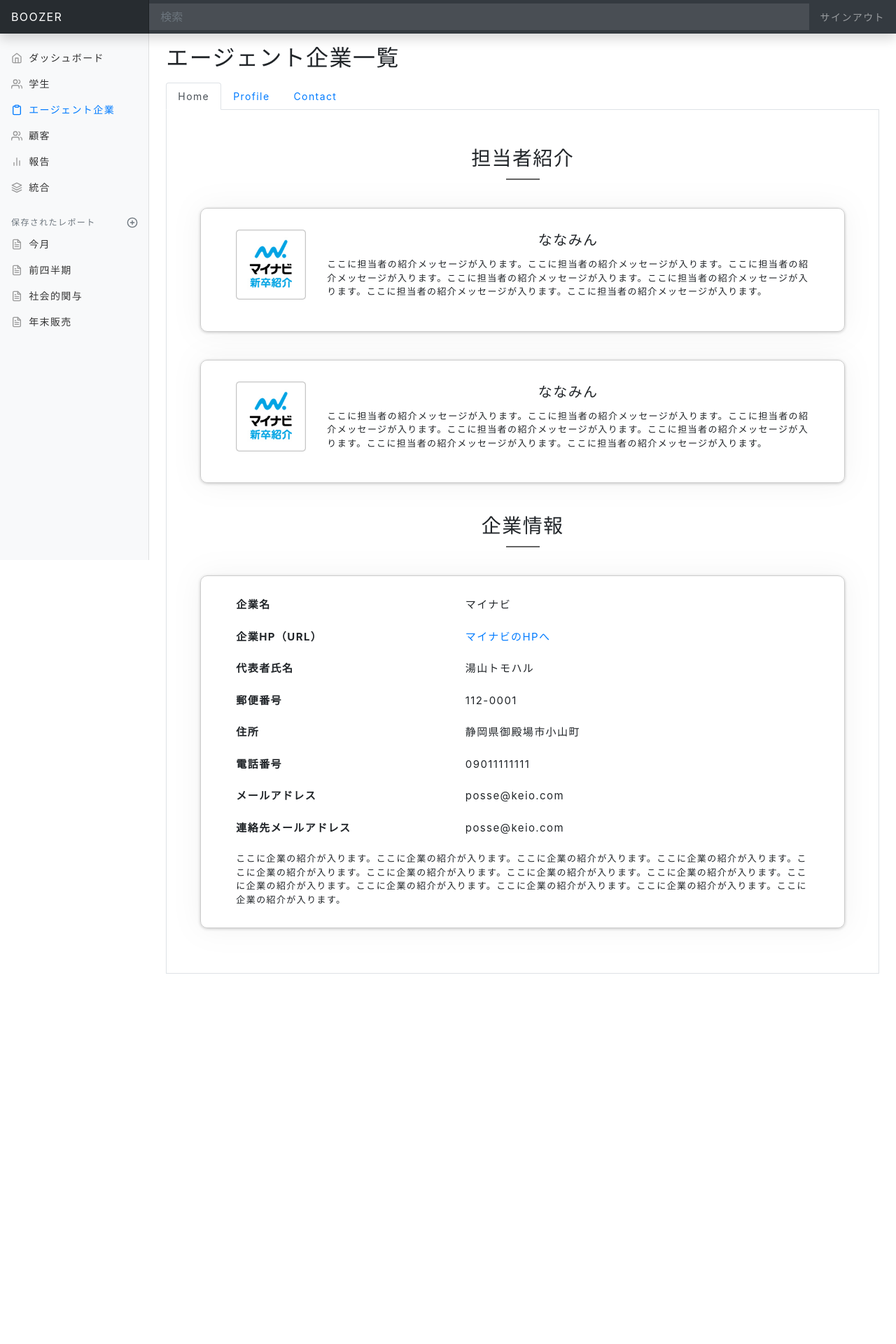
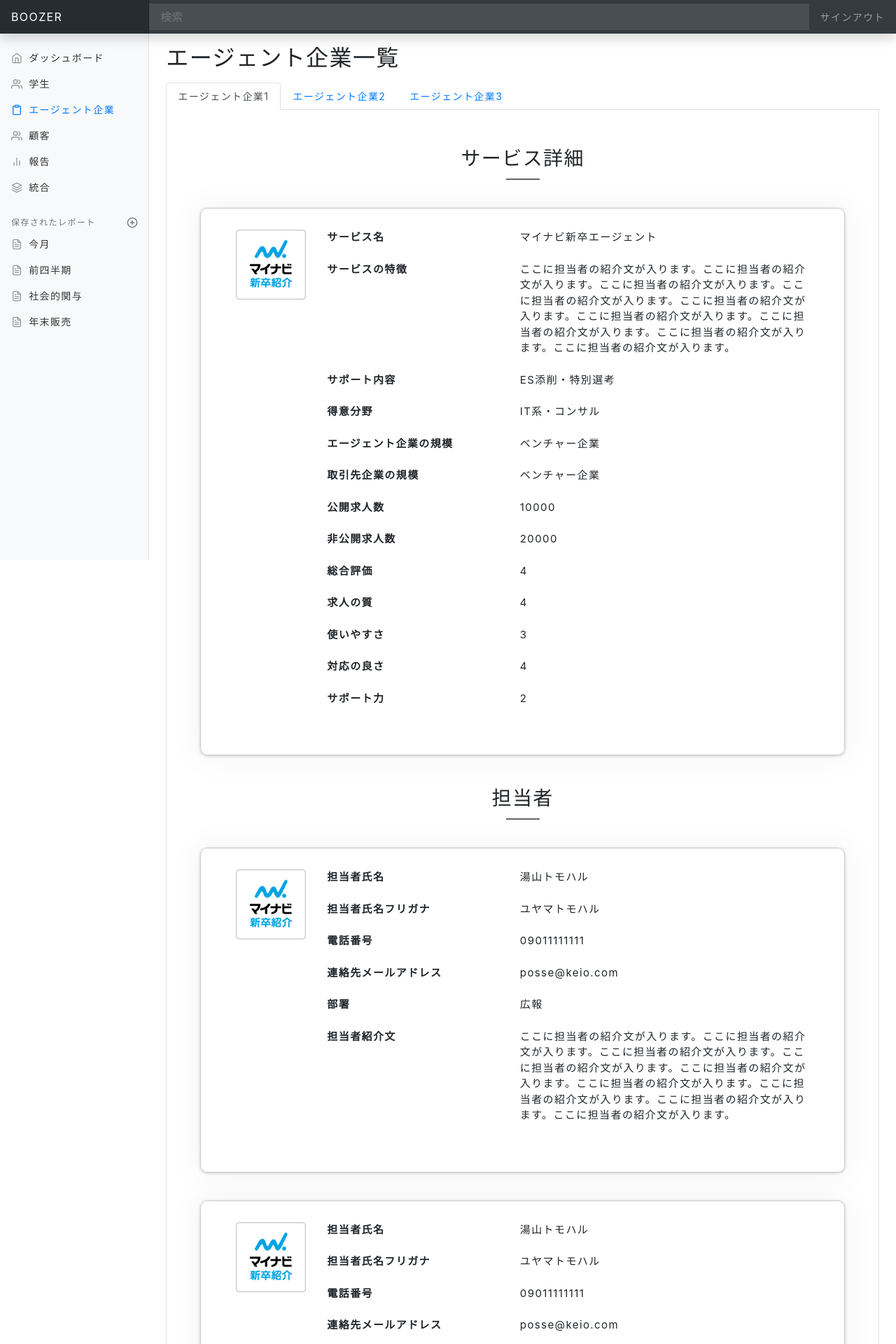
Before and after one commit to posse-ap/-teamdev-2022-posse1-team2C-, a PHP site: page /agent.php in a window 1280 px wide. Shown: the top 1920 px of the page at 70% size. Before the commit the page ends 1391 px from the top, so only its background shows below. Run offline with PHP 8.4, Linux system fonts and the light colour scheme.

Commit message:
#72 エージェント企業の情報画面完了

```diff
--- a/src/admin/agent.php
+++ b/src/admin/agent.php
@@ -29,39 +29,141 @@
         <h2 class="mt-3 mb-3">エージェント企業一覧</h2>
         <ul class="nav nav-tabs" id="myTab" role="tablist">
           <li class="nav-item">
-            <a class="nav-link active" id="home-tab" data-toggle="tab" href="#home" role="tab" aria-controls="home" aria-selected="true">Home</a>
+            <a class="nav-link active" id="home-tab" data-toggle="tab" href="#agent1" role="tab" aria-controls="home" aria-selected="true">エージェント企業1</a>
           </li>
           <li class="nav-item">
-            <a class="nav-link" id="profile-tab" data-toggle="tab" href="#profile" role="tab" aria-controls="profile" aria-selected="false">Profile</a>
+            <a class="nav-link" id="profile-tab" data-toggle="tab" href="#agent2" role="tab" aria-controls="profile" aria-selected="false">エージェント企業2</a>
           </li>
           <li class="nav-item">
-            <a class="nav-link" id="contact-tab" data-toggle="tab" href="#contact" role="tab" aria-controls="contact" aria-selected="false">Contact</a>
+            <a class="nav-link" id="contact-tab" data-toggle="tab" href="#agent3" role="tab" aria-controls="contact" aria-selected="false">エージェント企業3</a>
           </li>
         </ul>
         <div class="tab-content border border-top-0 p-5 mb-3" id="myTabContent">
           <div class="tab-pane fade show active" id="agent1" role="tabpanel">
-            <div class="agent__title">担当者紹介</div>
+            <div class="agent__title">サービス詳細</div>
             <div class="agent__staff">
               <div class="agent__staff__img">
                 <img src="../assets/img/mynavi.jpg" alt="担当者">
               </div>
-              <div class="agent__staff__info">
-                <p class="agent__staff__info__name">ななみん</p>
-                <p class="agent__staff__info__text">
-                  ここに担当者の紹介メッセージが入ります。ここに担当者の紹介メッセージが入ります。ここに担当者の紹介メッセージが入ります。ここに担当者の紹介メッセージが入ります。ここに担当者の紹介メッセージが入ります。ここに担当者の紹介メッセージが入ります。ここに担当者の紹介メッセージが入ります。
-                </p>
+              <dl class="agent__staff__info">
+                <div class="agent__info__contents">
+                  <dt>サービス名</dt>
+                  <dd>マイナビ新卒エージェント</dd>
+                </div>
+                <div class="agent__info__contents">
+                  <dt>サービスの特徴</dt>
+                  <dd>ここに担当者の紹介文が入ります。ここに担当者の紹介文が入ります。ここに担当者の紹介文が入ります。ここに担当者の紹介文が入ります。ここに担当者の紹介文が入ります。ここに担当者の紹介文が入ります。ここに担当者の紹介文が入ります。ここに担当者の紹介文が入ります。ここに担当者の紹介文が入ります。</dd>
+                </div>
+                <div class="agent__info__contents">
+                  <dt>サポート内容</dt>
+                  <dd>ES添削・特別選考</dd>
+                </div>
+                <div class="agent__info__contents">
+                  <dt>得意分野</dt>
+                  <dd>IT系・コンサル</dd>
+                </div>
+                <div class="agent__info__contents">
+                  <dt>エージェント企業の規模</dt>
+                  <dd>ベンチャー企業</dd>
+                </div>
+                <div class="agent__info__contents">
+                  <dt>取引先企業の規模</dt>
+                  <dd>ベンチャー企業</dd>
+                </div>
+                <div class="agent__info__contents">
+                  <dt>公開求人数</dt>
+                  <dd>10000</dd>
+                </div>
+                <div class="agent__info__contents">
+                  <dt>非公開求人数</dt>
+                  <dd>20000</dd>
+                </div>
+                <div class="agent__info__contents">
+                  <dt>総合評価</dt>
+                  <dd>4</dd>
+                </div>
+                <div class="agent__info__contents">
+                  <dt>求人の質</dt>
+                  <dd>4</dd>
+                </div>
+                <div class="agent__info__contents">
+                  <dt>使いやすさ</dt>
+                  <dd>3</dd>
+                </div>
+                <div class="agent__info__contents">
+                  <dt>対応の良さ</dt>
+                  <dd>4</dd>
+                </div>
+                <div class="agent__info__contents">
+                  <dt>サポート力</dt>
+                  <dd>2</dd>
+                </div>
+              </dl>
+            </div>
+            <div class="agent__title">担当者</div>
+            <div class="agent__staff">
+              <div class="agent__staff__img">
+                <img src="../assets/img/mynavi.jpg" alt="担当者">
               </div>
+              <dl class="agent__staff__info">
+                <div class="agent__info__contents">
+                  <dt>担当者氏名</dt>
+                  <dd>湯山トモハル</dd>
+                </div>
+                <div class="agent__info__contents">
+                  <dt>担当者氏名フリガナ</dt>
+                  <dd>ユヤマトモハル</dd>
+                </div>
+                <div class="agent__info__contents">
+                  <dt>電話番号</dt>
+                  <dd>09011111111</dd>
+                </div>
+                <div class="agent__info__contents">
+                  <dt>連絡先メールアドレス</dt>
+                  <dd>posse@keio.com</dd>
+                </div>
+                <div class="agent__info__contents">
+                  <dt>部署</dt>
+                  <dd>広報</dd>
+                </div>
+                <div class="agent__info__contents">
+                  <dt>担当者紹介文</dt>
+                  <dd>ここに担当者の紹介文が入ります。ここに担当者の紹介文が入ります。ここに担当者の紹介文が入ります。ここに担当者の紹介文が入ります。ここに担当者の紹介文が入ります。ここに担当者の紹介文が入ります。ここに担当者の紹介文が入ります。ここに担当者の紹介文が入ります。ここに担当者の紹介文が入ります。</dd>
+                </div>
+              </dl>
             </div>
             <div class="agent__staff">
               <div class="agent__staff__img">
                 <img src="../assets/img/mynavi.jpg" alt="担当者">
               </div>
-              <div class="agent__staff__info">
-                <p class="agent__staff__info__name">ななみん</p>
-                <p class="agent__staff__info__text">
-                  ここに担当者の紹介メッセージが入ります。ここに担当者の紹介メッセージが入ります。ここに担当者の紹介メッセージが入ります。ここに担当者の紹介メッセージが入ります。ここに担当者の紹介メッセージが入ります。ここに担当者の紹介メッセージが入ります。ここに担当者の紹介メッセージが入ります。
-                </p>
-              </div>
+              <dl class="agent__staff__info">
+                <div class="agent__info__contents">
+                  <dt>担当者氏名</dt>
+                  <dd>湯山トモハル</dd>
+                </div>
+                <div class="agent__info__contents">
+                  <dt>担当者氏名フリガナ</dt>
+                  <dd>ユヤマトモハル</dd>
+                </div>
+                <div class="agent__info__contents">
+                  <dt>電話番号</dt>
+                  <dd>09011111111</dd>
+                </div>
+                <div class="agent__info__contents">
+                  <dt>連絡先メールアドレス</dt>
+                  <dd>posse@keio.com</dd>
+                </div>
+                <div class="agent__info__contents">
+                  <dt>部署</dt>
+                  <dd>広報</dd>
+                </div>
+                <div class="agent__info__contents">
+                  <dt>担当者紹介文</dt>
+                  <dd>ここに担当者の紹介文が入ります。ここに担当者の紹介文が入ります。ここに担当者の紹介文が入ります。ここに担当者の紹介文が入ります。ここに担当者の紹介文が入ります。ここに担当者の紹介文が入ります。ここに担当者の紹介文が入ります。ここに担当者の紹介文が入ります。ここに担当者の紹介文が入ります。</dd>
+                </div>
+                <div class="agent__info__contents">
+                </div>
+              </dl>
             </div>
             <div class="agent__title mt-3">企業情報</div>
             <dl class="agent__info">
@@ -76,6 +178,10 @@
               <div class="agent__info__contents">
                 <dt>代表者氏名</dt>
                 <dd>湯山トモハル</dd>
+              </div>
+              <div class="agent__info__contents">
+                <dt>代表者氏名フリガナ</dt>
+                <dd>ユヤマトモハル</dd>
               </div>
               <div class="agent__info__contents">
                 <dt>郵便番号</dt>
@@ -98,7 +204,8 @@
                 <dd>posse@keio.com</dd>
               </div>
               <div class="agent__info__contents">
-                ここに企業の紹介が入ります。ここに企業の紹介が入ります。ここに企業の紹介が入ります。ここに企業の紹介が入ります。ここに企業の紹介が入ります。ここに企業の紹介が入ります。ここに企業の紹介が入ります。ここに企業の紹介が入ります。ここに企業の紹介が入ります。ここに企業の紹介が入ります。ここに企業の紹介が入ります。ここに企業の紹介が入ります。ここに企業の紹介が入ります。
+                <dt>企業紹介</dt>
+                <dd>ここに企業の紹介が入ります。ここに企業の紹介が入ります。ここに企業の紹介が入ります。ここに企業の紹介が入ります。ここに企業の紹介が入ります。ここに企業の紹介が入ります。ここに企業の紹介が入ります。ここに企業の紹介が入ります。ここに企業の紹介が入ります。ここに企業の紹介が入ります。ここに企業の紹介が入ります。ここに企業の紹介が入ります。ここに企業の紹介が入ります。</dd>
               </div>
             </dl>
           </div>
```
